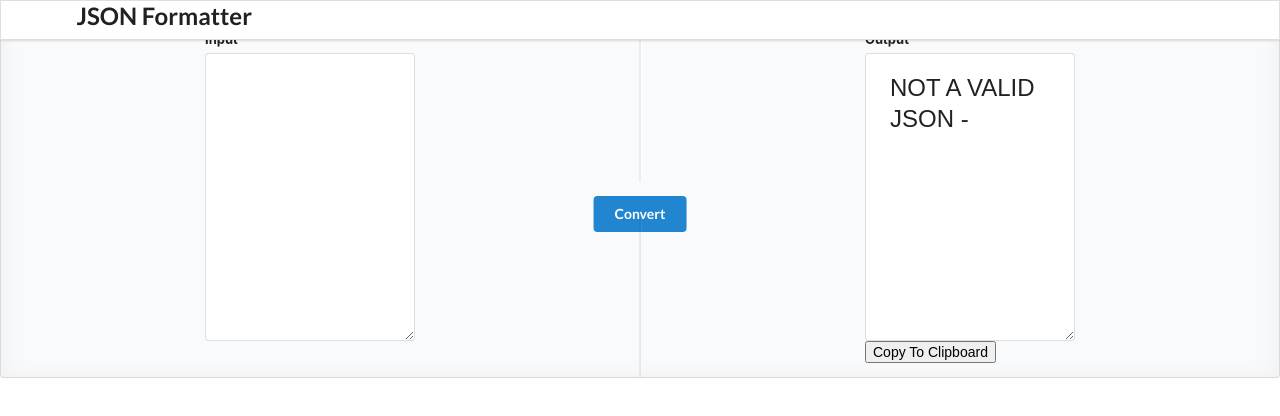
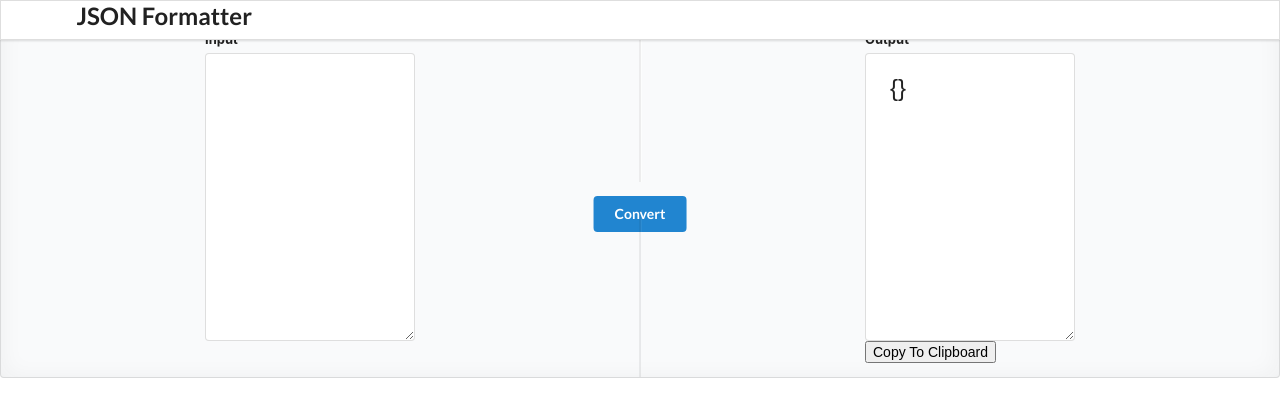
Before and after one commit to prembhaskal/jsonformatter, a React (Create React App) app: page / in a window 1280 px wide. Shown: the top 416 px of the page. Built offline with nearby package versions, Linux system fonts and the light colour scheme.

Commit message:
issue: #18: using shouldcomponentupdate to avoid rerender.

```diff
--- a/src/components/App.js
+++ b/src/components/App.js
@@ -14,8 +14,8 @@ export default class App extends React.Component {
   constructor(props) {
     super(props);
     this.state = {
-      text: "",
-      toConvertText: ""
+      text: "{}",
+      toConvertText: "{}"
     }
 
     this.handleChange = this.handleChange.bind(this);
@@ -36,13 +36,14 @@ export default class App extends React.Component {
   }
 
   render() {
+    let toConvertText = this.state.toConvertText;
     return (
       <div>
         <Header></Header>
         <div className="ui placeholder segment">
           <div className="ui two column very relaxed stackable grid">
             <InputPanel inputValue={this.state.text} updateInputText={this.handleChange} />
-            <OutputPanel text={this.state.toConvertText} />
+            <OutputPanel text={toConvertText} />
           </div>
           <div className="ui vertical divider">
             <button className='ui blue submit button' onClick={this.convert}>Convert</button>
--- a/src/components/OutputPanel.js
+++ b/src/components/OutputPanel.js
@@ -5,10 +5,14 @@ import { prettifyJSONString } from './../module/jsonutil.js'
 
 export default class OutputPanel extends React.Component {
 
+  shouldComponentUpdate(nextProps, nextState) {
+    return this.props.text !== nextProps.text
+  }
+
   render() {
-    let prettyJSON = prettifyJSONString(this.props.text)
+    this.prettyJSON = prettifyJSONString(this.props.text);
+    console.log('pretty JSON is :', this.prettyJSON);
 
-    console.log('pretty JSON is :', prettyJSON)
     return (
       <div className="middle aligned column">
         <div className="column">
@@ -16,10 +20,10 @@ export default class OutputPanel extends React.Component {
             <div className="field">
               <label>Output</label>
               <div className="ui massive icon input">
-                <TextAreaOut text={prettyJSON} />
+                <TextAreaOut text={this.prettyJSON} />
               </div>
               <div>
-                <CopyToClip text={prettyJSON} />
+                <CopyToClip text={this.prettyJSON} />
               </div>
             </div>
           </div>
```
